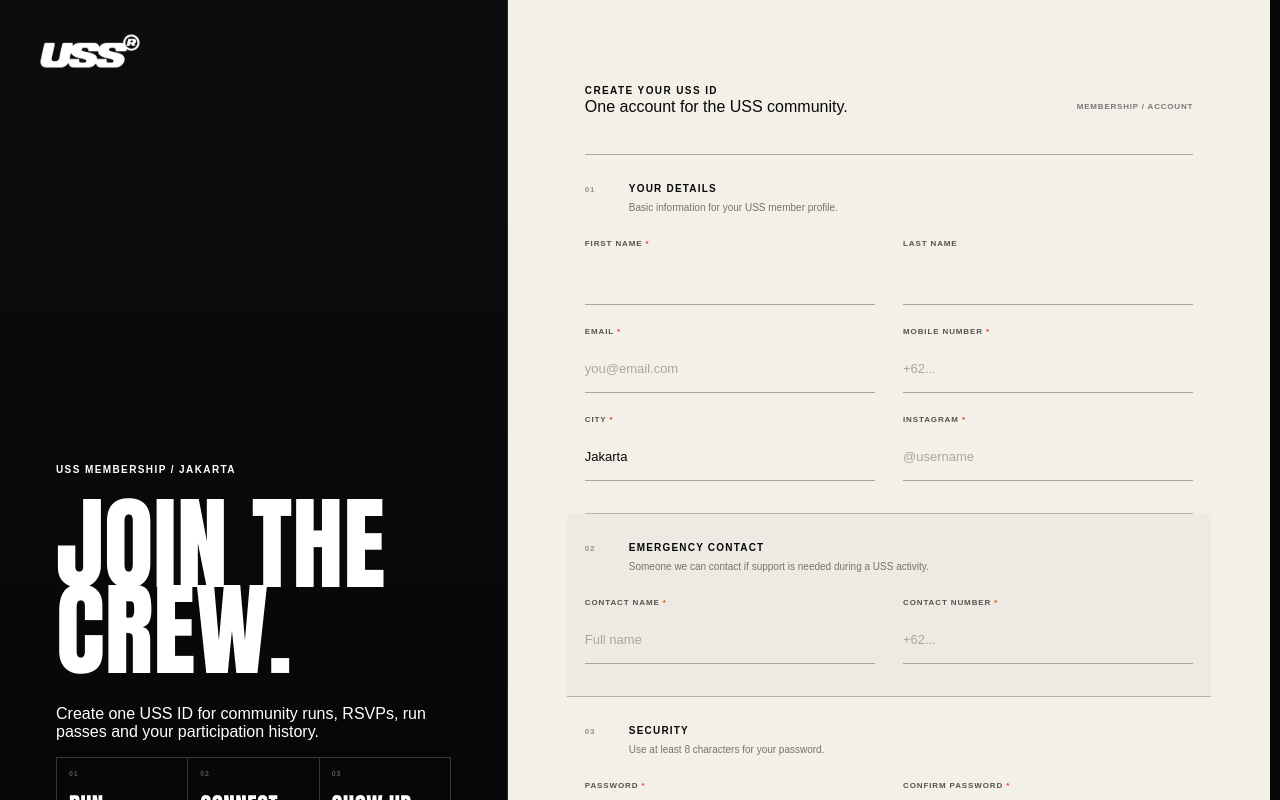
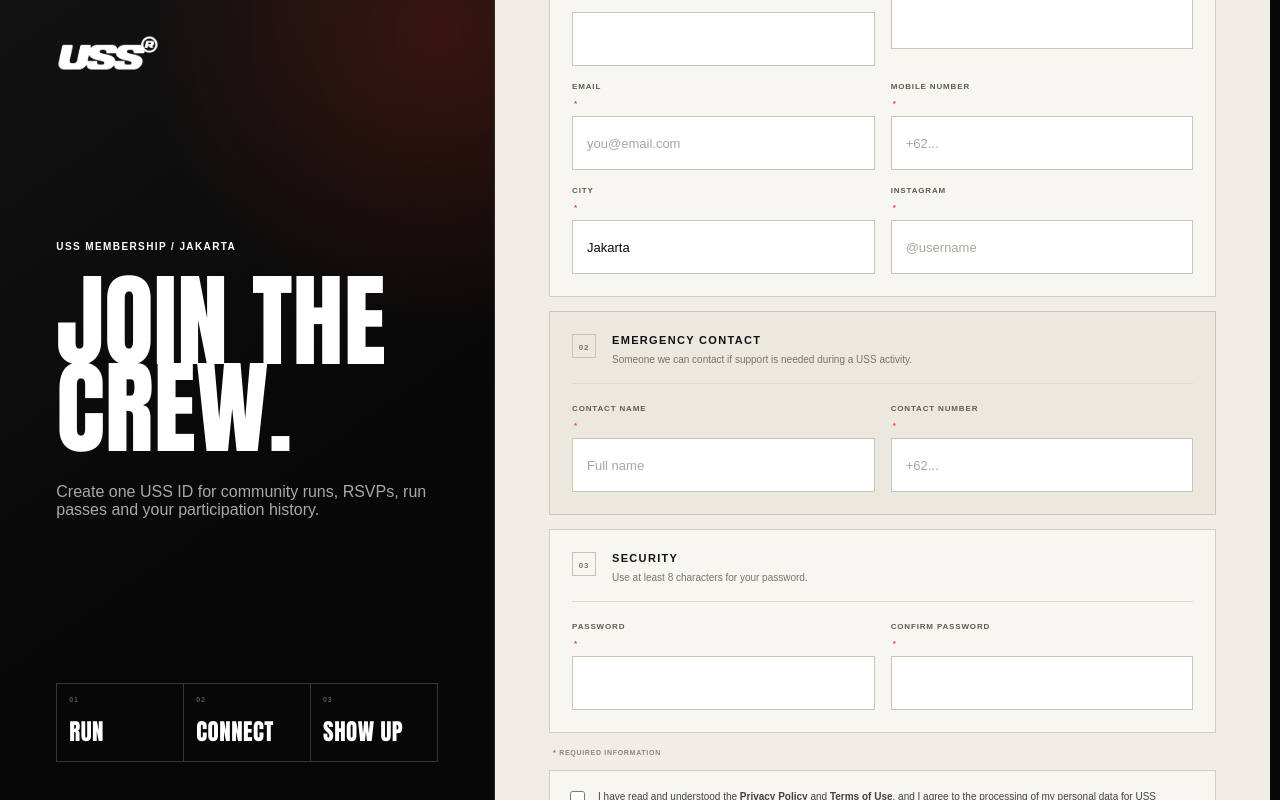
Before and after one commit to ardidwi/ussrunning-web, a Next.js app: page /join in a window 1280 px wide. Shown: the top 800 px of the page. Built offline with nearby package versions, Linux system fonts and the light colour scheme.

Commit message:
style: modernize join and login auth experience

```diff
--- a/app/globals.css
+++ b/app/globals.css
@@ -3762,3 +3762,509 @@ h1,h2,h3,p{margin-top:0}
     padding-right:8px;
   }
 }
+
+
+/* =========================================================
+   Join + Login v4
+   Keep the editorial USS language, but make auth feel current.
+   ========================================================= */
+
+/* Desktop join: only the form column scrolls. The brand stays with the left panel. */
+.join-shell-v4{
+  height:100svh;
+  min-height:100svh;
+  overflow:hidden;
+  grid-template-columns:minmax(390px,.78fr) minmax(660px,1.22fr);
+}
+.join-intro-v4{
+  position:sticky;
+  top:0;
+  height:100svh;
+  min-height:100svh;
+  overflow:hidden;
+  padding:142px clamp(38px,4.4vw,68px) 38px;
+  background:
+    radial-gradient(circle at 90% 4%,rgba(255,59,33,.18),transparent 34%),
+    linear-gradient(145deg,#121212 0%,#070707 66%);
+}
+.join-brand-v4{
+  position:absolute;
+  top:34px;
+  left:clamp(38px,4.4vw,68px);
+  width:104px;
+  z-index:3;
+  line-height:0;
+}
+.join-intro-v4 .join-intro-copy{
+  margin:auto 0 54px;
+}
+.join-intro-v4 .join-intro-copy>p{
+  max-width:430px;
+  color:#aaa9a4;
+}
+.join-intro-v4 .join-intro-meta{
+  margin-top:auto;
+}
+.join-form-panel-v4{
+  height:100svh;
+  overflow-y:auto;
+  overscroll-behavior:contain;
+  background:#efede6;
+  color:#090909;
+  padding:52px clamp(30px,4.2vw,66px) 58px;
+  align-items:flex-start;
+}
+.join-form-stage{
+  width:min(100%,840px);
+  margin:0 auto;
+}
+.join-form-head-v4{
+  min-height:76px;
+  align-items:flex-start;
+  padding-bottom:20px;
+  margin-bottom:18px;
+  border-bottom:1px solid #bcb8af;
+}
+.join-form-head-v4>div{
+  display:flex;
+  flex-direction:column;
+  gap:7px;
+}
+.join-form-head-v4>div>p{
+  margin:0;
+  font-size:11px;
+  color:#77736b;
+}
+.join-form-head-v4>span:last-child{
+  padding-top:2px;
+  color:#77736b;
+}
+
+/* Join form now reads as a product-quality account flow, not a spreadsheet. */
+.join-form-v3{
+  display:flex;
+  flex-direction:column;
+  gap:14px;
+}
+.join-form-v3 .join-form-section{
+  margin:0;
+  padding:22px;
+  border:1px solid #d2cec5;
+  background:#f8f6f0;
+}
+.join-form-v3 .join-form-section:first-child{
+  padding-top:22px;
+}
+.join-form-v3 .join-safety-section{
+  margin:0;
+  padding:22px;
+  background:#ebe8e0;
+  border-color:#cbc7bd;
+}
+.join-form-v3 .join-form-section-head{
+  grid-template-columns:28px 1fr;
+  margin-bottom:20px;
+  padding-bottom:16px;
+  border-bottom:1px solid #ddd9d0;
+}
+.join-form-v3 .join-form-section-head>span{
+  width:24px;
+  height:24px;
+  display:grid;
+  place-items:center;
+  border:1px solid #c7c3ba;
+  color:#79756d;
+}
+.join-form-v3 .join-form-section-head strong{
+  font-size:11px;
+  color:#111;
+}
+.join-form-v3 .join-form-section-head small{
+  font-size:10px;
+  color:#77736b;
+}
+.join-form-v3 .join-form-grid{
+  gap:16px;
+}
+.join-form-v3 .join-form-grid label{
+  display:flex;
+  flex-direction:column;
+  gap:8px;
+  font-size:8px;
+  font-weight:900;
+  letter-spacing:.105em;
+  color:#5f5b54;
+}
+.join-form-v3 .join-form-grid input{
+  width:100%;
+  height:54px;
+  margin:0;
+  padding:0 14px;
+  border:1px solid #c9c5bb;
+  background:#fff;
+  color:#090909;
+  font-size:13px;
+  font-weight:500;
+  outline:none;
+  transition:border-color .16s ease,box-shadow .16s ease,background .16s ease;
+}
+.join-form-v3 .join-form-grid input::placeholder{
+  color:#aaa69d;
+}
+.join-form-v3 .join-form-grid input:hover{
+  border-color:#9e9a91;
+}
+.join-form-v3 .join-form-grid input:focus{
+  border-color:#111;
+  background:#fff;
+  box-shadow:0 0 0 3px rgba(0,0,0,.055);
+}
+.join-form-v3 .join-required-note{
+  margin:2px 0 0;
+  padding:0 2px;
+}
+.join-form-v3 .consent-stack{
+  margin:0;
+  padding:18px 20px;
+  border:1px solid #d2cec5;
+  background:#f8f6f0;
+}
+.join-form-v3 .consent-check{
+  align-items:flex-start;
+}
+.join-form-v3 .consent-check input{
+  margin-top:2px;
+}
+.join-submit-v3{
+  margin:0;
+  min-height:58px;
+  border:1px solid #080808;
+  background:#080808;
+}
+.join-login-link{
+  margin:0;
+  padding:14px 2px 2px;
+}
+.join-required{
+  margin-left:2px;
+}
+
+/* Login v3 */
+.login-page-v3{
+  height:100svh;
+  min-height:100svh;
+  overflow:hidden;
+  display:grid;
+  grid-template-columns:minmax(0,1.08fr) minmax(480px,.92fr);
+  background:#080808;
+}
+.login-visual-v3{
+  height:100svh;
+  min-height:100svh;
+  padding:32px 38px 28px;
+}
+.login-visual-v3 .login-visual-image{
+  filter:grayscale(1) contrast(1.08);
+}
+.login-visual-v3 .login-visual-scrim{
+  background:
+    linear-gradient(90deg,rgba(0,0,0,.74) 0%,rgba(0,0,0,.24) 64%,rgba(0,0,0,.36) 100%),
+    linear-gradient(0deg,rgba(0,0,0,.86) 0%,transparent 54%,rgba(0,0,0,.16) 100%);
+}
+.login-visual-copy-v3{
+  max-width:680px;
+  padding:58px 0 42px;
+}
+.login-visual-copy-v3 h1{
+  font-size:clamp(64px,6.6vw,104px);
+}
+.login-next-run-v3{
+  padding:16px 0 2px;
+}
+.login-panel-v3{
+  height:100svh;
+  min-height:100svh;
+  overflow-y:auto;
+  align-items:flex-start;
+  background:#efede6;
+}
+.login-panel-inner-v3{
+  width:min(calc(100% - 72px),590px);
+  min-height:100%;
+  margin:0 auto;
+  padding:42px 0 38px;
+  display:flex;
+  flex-direction:column;
+  justify-content:center;
+}
+.login-access-strip{
+  display:flex;
+  align-items:center;
+  gap:9px;
+  margin-bottom:34px;
+  padding-bottom:13px;
+  border-bottom:1px solid #c5c1b8;
+  font-size:8px;
+  font-weight:900;
+  letter-spacing:.11em;
+  color:#77736b;
+}
+.login-access-strip i{
+  width:5px;
+  height:5px;
+  border-radius:50%;
+  background:var(--red);
+}
+.login-panel-head-v3 h2{
+  font-size:clamp(56px,5vw,78px);
+  margin:14px 0 16px;
+}
+.login-panel-head-v3>p{
+  max-width:440px;
+  font-size:12px;
+  color:#66625b;
+}
+.login-auth-card{
+  margin-top:28px;
+  padding:22px;
+  border:1px solid #d0ccc3;
+  background:#f8f6f0;
+}
+.login-form-v3{
+  display:flex;
+  flex-direction:column;
+  gap:16px;
+}
+.login-field-v3{
+  display:block;
+}
+.login-field-head{
+  display:flex;
+  justify-content:space-between;
+  align-items:center;
+  gap:14px;
+  margin-bottom:8px;
+}
+.login-field-head b,
+.login-field-head small{
+  font-size:8px;
+  font-weight:900;
+  letter-spacing:.105em;
+}
+.login-field-head b{
+  color:#555149;
+}
+.login-field-head small{
+  color:#aaa69d;
+}
+.login-field-v3 input{
+  width:100%;
+  height:56px;
+  border:1px solid #c9c5bb;
+  background:#fff;
+  color:#080808;
+  padding:0 14px;
+  outline:none;
+  font-size:13px;
+  transition:border-color .16s ease,box-shadow .16s ease;
+}
+.login-field-v3 input::placeholder{
+  color:#aaa69d;
+}
+.login-field-v3 input:focus{
+  border-color:#080808;
+  box-shadow:0 0 0 3px rgba(0,0,0,.055);
+}
+.login-form-meta-v3{
+  display:flex;
+  justify-content:space-between;
+  align-items:center;
+  gap:16px;
+  padding-top:2px;
+  font-size:7px;
+  font-weight:900;
+  letter-spacing:.1em;
+  color:#8a867e;
+}
+.login-form-meta-v3 a{
+  color:#33312d;
+  border-bottom:1px solid #aaa69d;
+  padding-bottom:2px;
+}
+.login-primary-v3{
+  width:100%;
+  min-height:58px;
+  margin-top:2px;
+  display:flex;
+  align-items:center;
+  justify-content:space-between;
+  border:1px solid #080808;
+  background:#080808;
+  color:#fff;
+  padding:0 16px;
+  font-size:9px;
+  font-weight:900;
+  letter-spacing:.11em;
+  cursor:pointer;
+  transition:background .16s ease,color .16s ease;
+}
+.login-primary-v3:hover:not(:disabled){
+  background:var(--red);
+  color:#080808;
+}
+.login-primary-v3 b{
+  font-size:18px;
+  font-weight:400;
+}
+.login-member-row{
+  margin-top:14px;
+  padding:17px 18px;
+  border:1px solid #bcb8af;
+  display:flex;
+  justify-content:space-between;
+  align-items:center;
+  gap:22px;
+  background:transparent;
+}
+.login-member-row>div{
+  display:flex;
+  flex-direction:column;
+  gap:5px;
+}
+.login-member-row span{
+  font-size:7px;
+  font-weight:900;
+  letter-spacing:.105em;
+  color:#8b877f;
+}
+.login-member-row strong{
+  font-size:10px;
+  letter-spacing:.07em;
+}
+.login-member-row>a{
+  flex:0 0 auto;
+  min-height:38px;
+  display:flex;
+  align-items:center;
+  padding:0 12px;
+  border:1px solid #080808;
+  font-size:8px;
+  font-weight:900;
+  letter-spacing:.09em;
+}
+.login-panel-inner-v3 .login-legal{
+  margin-top:14px;
+  padding-top:12px;
+  border-top:1px solid #d1cdc4;
+}
+
+@media(max-width:1000px){
+  .join-shell-v4{
+    height:auto;
+    min-height:100svh;
+    overflow:visible;
+    grid-template-columns:1fr;
+  }
+  .join-intro-v4{
+    position:relative;
+    height:auto;
+    min-height:540px;
+  }
+  .join-form-panel-v4{
+    height:auto;
+    overflow:visible;
+  }
+  .login-page-v3{
+    height:auto;
+    min-height:100svh;
+    overflow:visible;
+    grid-template-columns:1fr;
+  }
+  .login-visual-v3{
+    height:auto;
+    min-height:58svh;
+  }
+  .login-panel-v3{
+    height:auto;
+    min-height:auto;
+    overflow:visible;
+  }
+  .login-panel-inner-v3{
+    min-height:auto;
+    padding:48px 0 52px;
+  }
+}
+
+@media(max-width:760px){
+  .join-intro-v4{
+    min-height:470px;
+    padding:96px 18px 18px;
+  }
+  .join-brand-v4{
+    top:22px;
+    left:18px;
+    width:82px;
+  }
+  .join-form-panel-v4{
+    padding:30px 14px 42px;
+  }
+  .join-form-stage{
+    width:100%;
+  }
+  .join-form-head-v4{
+    min-height:66px;
+    margin-bottom:12px;
+  }
+  .join-form-head-v4>div>p{
+    font-size:10px;
+  }
+  .join-form-v3{
+    gap:10px;
+  }
+  .join-form-v3 .join-form-section,
+  .join-form-v3 .join-safety-section{
+    padding:16px;
+  }
+  .join-form-v3 .join-form-grid{
+    grid-template-columns:1fr;
+    gap:14px;
+  }
+  .join-form-v3 .join-form-grid input{
+    height:52px;
+  }
+  .join-form-v3 .consent-stack{
+    padding:16px;
+  }
+
+  .login-visual-v3{
+    min-height:52svh;
+    padding:20px 18px 20px;
+  }
+  .login-visual-copy-v3{
+    padding:72px 0 28px;
+  }
+  .login-visual-copy-v3 h1{
+    font-size:clamp(50px,15vw,70px);
+  }
+  .login-next-run-v3{
+    grid-template-columns:1fr auto;
+  }
+  .login-panel-inner-v3{
+    width:calc(100% - 28px);
+    padding:34px 0 42px;
+  }
+  .login-access-strip{
+    margin-bottom:24px;
+  }
+  .login-panel-head-v3 h2{
+    font-size:54px;
+  }
+  .login-auth-card{
+    margin-top:22px;
+    padding:16px;
+  }
+  .login-member-row{
+    align-items:flex-start;
+    flex-direction:column;
+  }
+}
```
